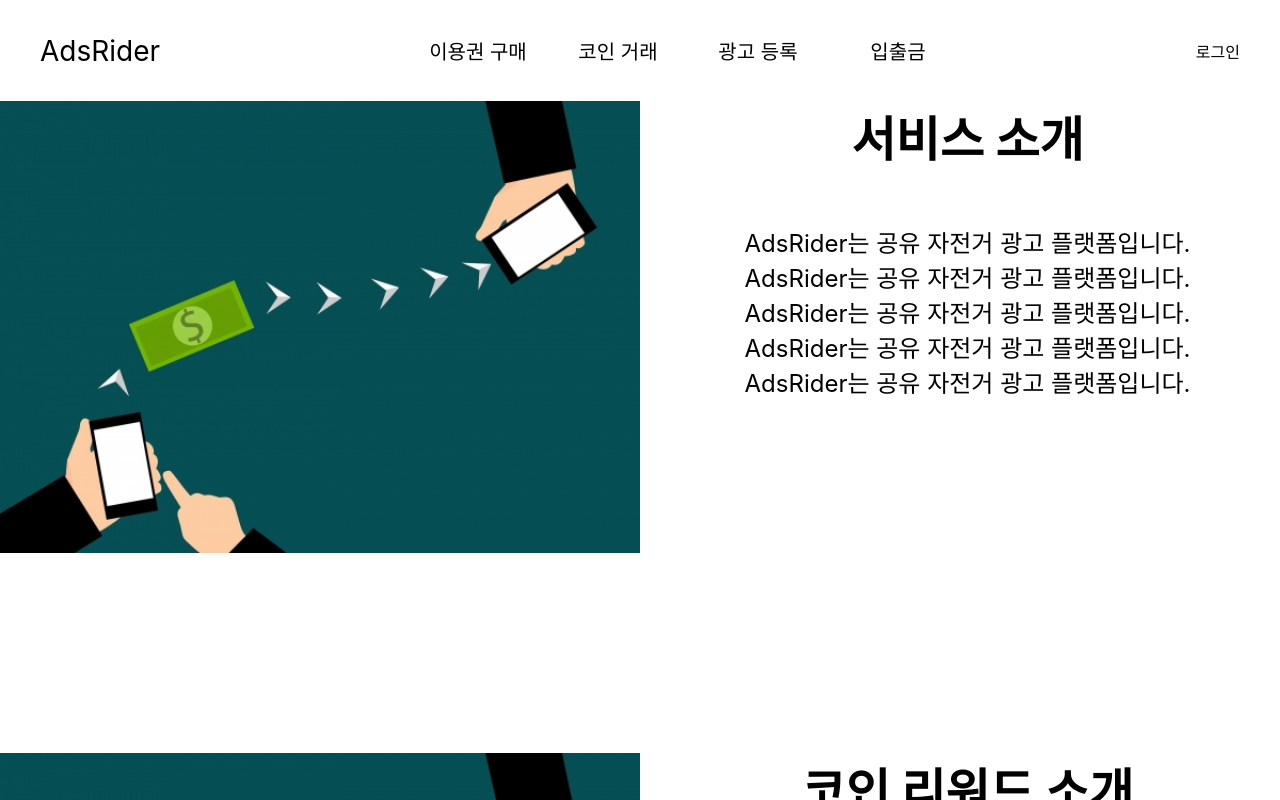
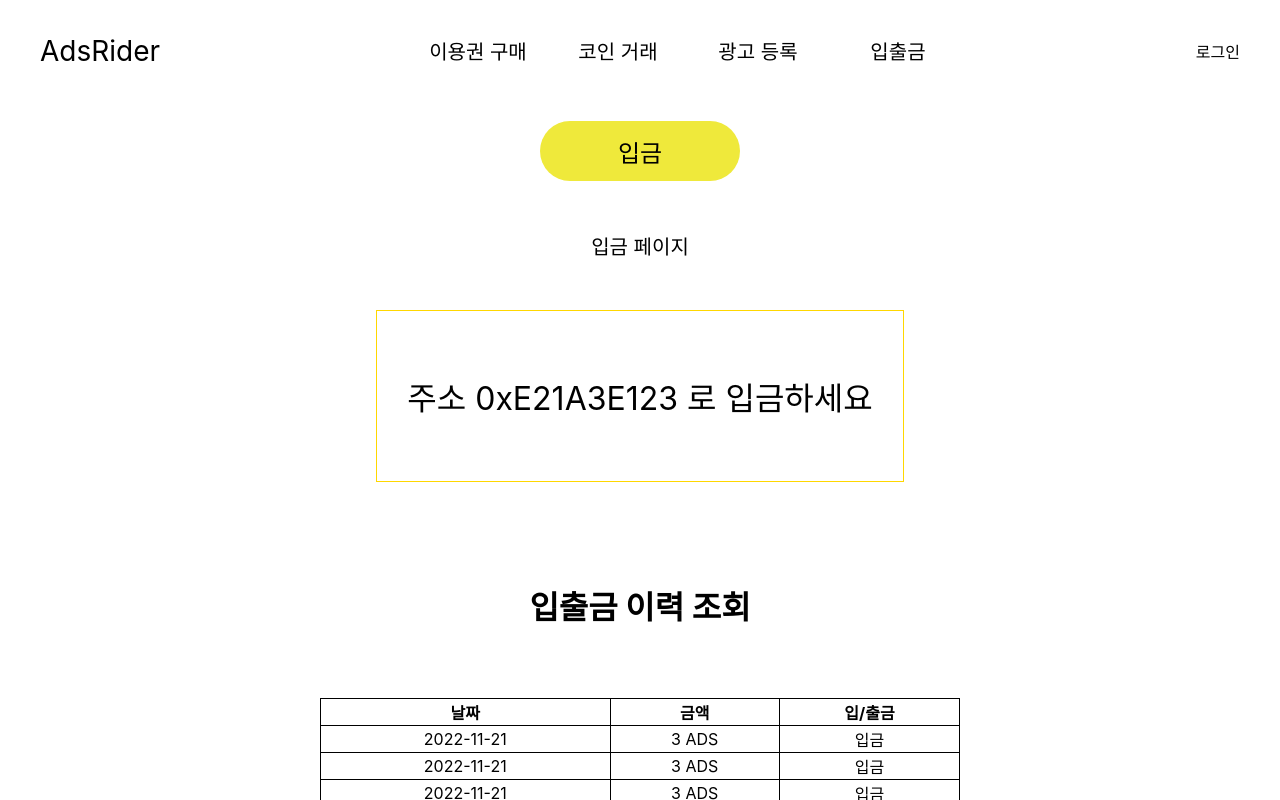
Before and after one commit to oni-nick/korthodox, a React (Create React App) app: page /ads in a window 1280 px wide. Shown: the top 800 px of the page. Built offline with nearby package versions, Linux system fonts and the light colour scheme.

Commit message:
입출금 기능 일부 구현 (1)

```diff
--- a/package.json
+++ b/package.json
@@ -12,6 +12,7 @@
     "@types/react-dom": "^18.0.11",
     "react": "^18.2.0",
     "react-dom": "^18.2.0",
+    "react-router-dom": "^6.10.0",
     "react-scripts": "5.0.1",
     "styled-components": "^5.3.9",
     "typescript": "^4.9.5",
--- a/src/App.tsx
+++ b/src/App.tsx
@@ -1,13 +1,20 @@
+import {BrowserRouter, Route, Routes} from "react-router-dom";
 import Header from './Header';
 import Section from './Section';
 import Footer from './Footer';
+import DWpage from "./component/DWpage";
 
 function App() {
   return (
     <div className="App">
-      <Header/>
-      <Section/>
-      <Footer/>
+      <BrowserRouter>
+       <Header/>
+        <Routes>
+          <Route path = "/" element={<Section/>}/>
+          <Route path = "/ads" element={<DWpage/>}/>
+        </Routes>
+        <Footer/>
+      </BrowserRouter>
     </div>
   );
 }
--- a/src/Header.css
+++ /dev/null
@@ -1,13 +0,0 @@
-a {
-    text-decoration: none;
-    color: black;
-}
-
-@media screen and (max-width: 918px){
-    .Header{
-      flex-direction: column;
-    }
-    .Header_menu{
-      flex-direction: column;
-    }
-  }
--- a/src/Header.tsx
+++ b/src/Header.tsx
@@ -1,4 +1,3 @@
-import './Header.css';
 import styled from 'styled-components';
 
 const StyledHeader = styled.nav`
@@ -40,30 +39,35 @@ const Spacer = styled.div`
     flex: 1;
 `;
 
+const Anchor = styled.a`
+    text-decoration: none;
+    color: black;
+`;
+
 const isLogined = false;
 
 function Header(){
     return(
         <StyledHeader>
             <StyledHeaderLogo>
-                <a href="#">AdsRider</a>
+                <Anchor href="/">AdsRider</Anchor>
             </StyledHeaderLogo>
             <Spacer></Spacer>
             <StyledHeaderMenu>
-                <li><a href="#"><p>이용권 구매</p></a></li>
-                <li><a href="#"><p>코인 거래</p></a></li>
-                <li><a href="#"><p>광고 등록</p></a></li>
-                <li><a href="#"><p>입출금</p></a></li>
+                <li><Anchor href="#"><p>이용권 구매</p></Anchor></li>
+                <li><Anchor href="#"><p>코인 거래</p></Anchor></li>
+                <li><Anchor href="/ads"><p>광고 등록</p></Anchor></li>
+                <li><Anchor href="/dw"><p>입출금</p></Anchor></li>
             </StyledHeaderMenu>
             <Spacer></Spacer>
             {
                 !isLogined
                     ?   <div>
-                            <a href="#"><p>로그인</p></a>
+                            <Anchor href="#"><p>로그인</p></Anchor>
                         </div>
                     :   <div>
-                            <a href="#"><p>로그아웃</p></a>
-                            <a href="#"><p>마이페이지</p></a>
+                            <Anchor href="#"><p>로그아웃</p></Anchor>
+                            <Anchor href="#"><p>마이페이지</p></Anchor>
                         </div>
             }
         </StyledHeader>
--- /dev/null
+++ b/src/component/DWpage.tsx
@@ -0,0 +1,91 @@
+import { useState } from "react";
+import styled from 'styled-components'
+import Deposit from "./Deposit";
+import Withdraw from "./Withdraw";
+
+const Togglebtn = styled.button`
+    margin : 20px 20px 20px 20px;
+    width: 200px;
+    height : 60px;
+    background: #efe93b;
+    border-radius: 60px;
+    border : none;
+    font-size: 24px;
+`
+
+const DWdiv = styled.div`
+    display : flex;
+    align-items : center;
+    flex-direction : column;
+
+`
+const DWTable = styled.table`
+    margin : 50px;
+    border : 1px solid black;
+    width : 50%;
+    border-collapse : collapse;
+    border-spacing : 20px 30px;
+`
+const Th = styled.th`
+    border : 1px solid black;
+`
+const Td = styled.td`
+    border : 1px solid black;
+    text-align : center;
+`
+const P = styled.p`
+    margin : 30px 20px 50px 20px;
+    font-size : 20px;
+`
+
+
+function DWpage(){
+    const [isDepoist, setDeposit] = useState(true);
+
+    function toggleDeposit(){
+        setDeposit(!isDepoist)
+    }
+
+    return(
+
+    <>
+        <DWdiv>
+            <Togglebtn onClick={toggleDeposit}>
+                {isDepoist ? '입금' : '출금'}
+            </Togglebtn>
+            <P> { isDepoist ? '입금' : '출금' } 페이지</P>
+            {isDepoist
+                ?
+                <Deposit/>
+                :
+                <Withdraw/>
+            }
+            <h1 style={{ margin : '100px 0px 20px 0px'}}>입출금 이력 조회</h1>
+            <DWTable>
+                <tr>
+                    <Th>날짜</Th>
+                    <Th>금액</Th>
+                    <Th>입/출금</Th>
+                </tr>
+                <tr>
+                    <Td>2022-11-21</Td>
+                    <Td>3 ADS</Td>
+                    <Td>입금</Td>
+                </tr>
+                <tr>
+                    <Td>2022-11-21</Td>
+                    <Td>3 ADS</Td>
+                    <Td>입금</Td>
+                </tr>
+                <tr>
+                    <Td>2022-11-21</Td>
+                    <Td>3 ADS</Td>
+                    <Td>입금</Td>
+                </tr>
+            </DWTable>
+        </DWdiv>
+    </>
+    );
+}
+
+export default DWpage;
--- /dev/null
+++ b/src/component/Deposit.tsx
@@ -0,0 +1,16 @@
+import styled from 'styled-components'
+
+
+function Deposit(){
+
+    return (
+        <>
+        <div style={{border: '1px solid gold', padding : '30px 30px'}}>
+            <p style={{ fontSize: "32px"}}>주소 0xE21A3E123 로 입금하세요</p>
+
+        </div>
+        </>
+    );
+}
+
+export default Deposit;
--- /dev/null
+++ b/src/component/Withdraw.tsx
@@ -0,0 +1,26 @@
+import styled from "styled-components";
+
+const Label = styled.label`
+    font-size : 32px;
+`
+
+function Withdraw(){
+    return(
+        <>
+        <div style={{border: '1px solid gold', padding : '30px 30px'}}>
+            <form>
+                <Label>주소</Label>
+                <input type="number"/>
+                <br/>
+                <br/>
+                <Label>금액</Label>
+                <input type="number"/>
+
+
+            </form>
+        </div>
+        </>
+    );
+}
+
+export default Withdraw;
```
Also changed, not shown: 1 other file (tests, documents, lock files or other folders).
